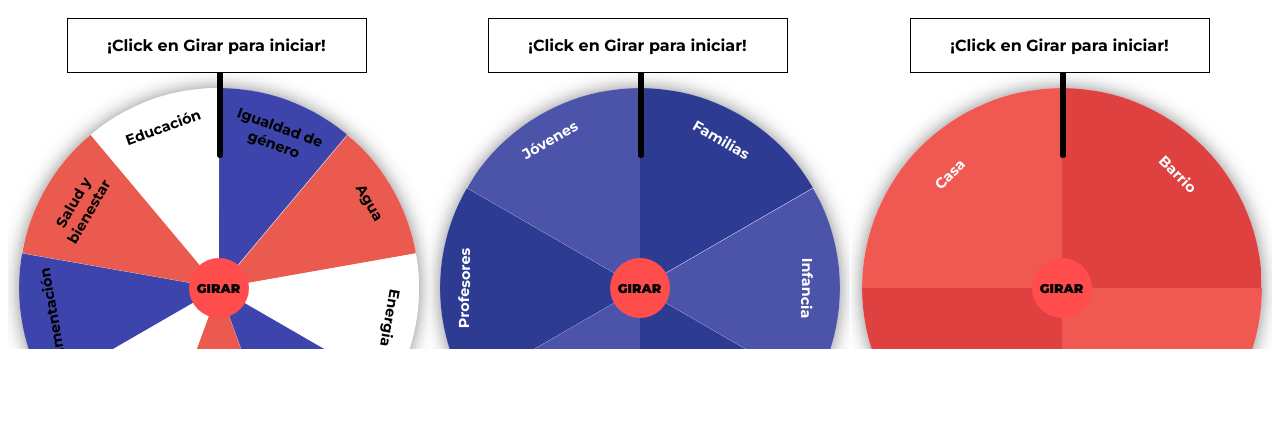
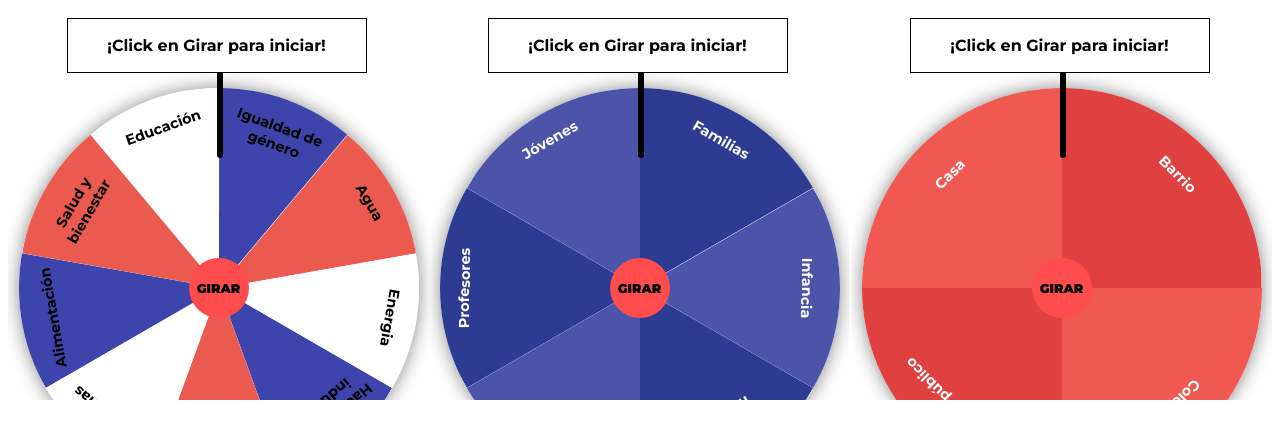
Before and after one commit to jova1091/ruletas, a plain HTML site: page index.html in a window 1280 px wide. Drawn offline with Linux system fonts and the light colour scheme.

Commit message:
Fix: height container

```diff
--- a/master.css
+++ b/master.css
@@ -5,7 +5,7 @@
 
 .iframeContainer {
   position: relative;
-  padding-bottom: 27%; /* 16:9 */
+  padding-bottom: 31%; /* 16:9 */
   height: 0;
   flex: 1 0 auto;
 }
```
